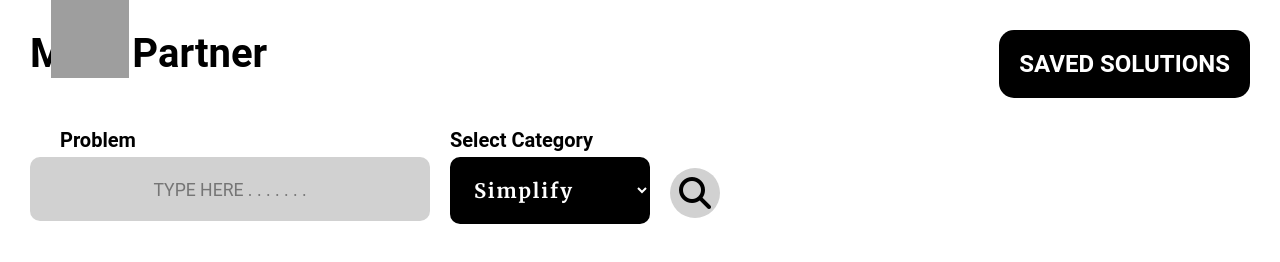
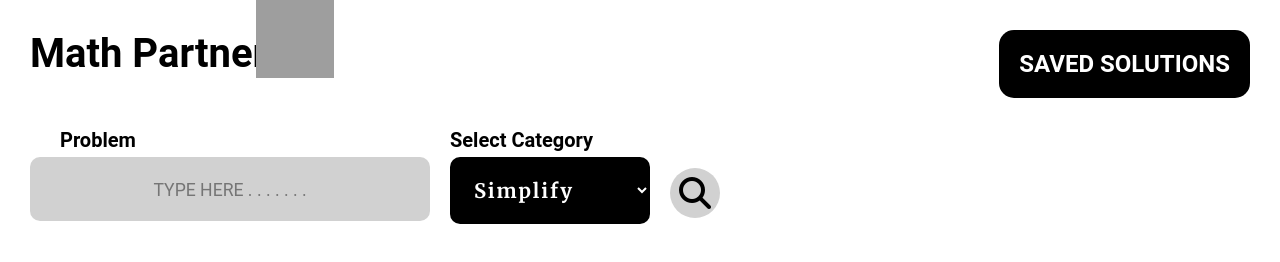
Before and after one commit to Swapy221/Maths-Partner---Javascript-Project---gpg4gq5e6glt, a plain HTML site: page index.html in a window 1280 px wide. Drawn offline with Linux system fonts and the light colour scheme; grey boxes are pictures that could not be loaded.

Commit message:
Update index.html

```diff
--- a/index.html
+++ b/index.html
@@ -8,7 +8,7 @@
     <link rel="stylesheet" href="styles.css">
 </head>
 <body>
-    <img alt="🏆" aria-label="🏆" src="https://notion-emojis.s3-us-west-2.amazonaws.com/prod/svg-twitter/1f3c6.svg" style="position: absolute; top: 0px; left: 4vmax; opacity: 1; width: 78px; height: 78px; transition: opacity 100ms ease-in 0s;">
+    <img alt="🏆" aria-label="🏆" src="https://notion-emojis.s3-us-west-2.amazonaws.com/prod/svg-twitter/1f3c6.svg" style="position: absolute; top: 0px; left: 20vmax; opacity: 1; width: 78px; height: 78px; transition: opacity 100ms ease-in 0s;">
     <div class="title-bar">
         <h1>Math Partner</h1>
         <button class="save-btn">SAVED SOLUTIONS</button>
```
